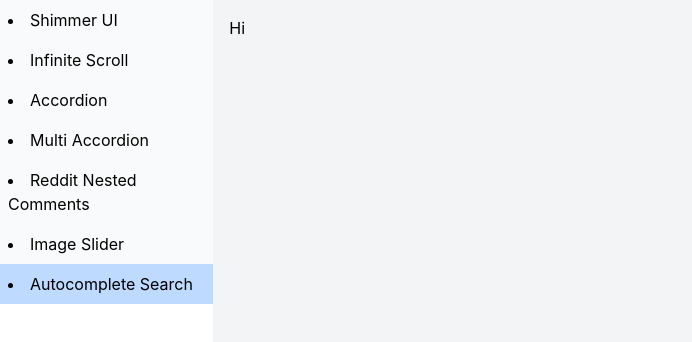
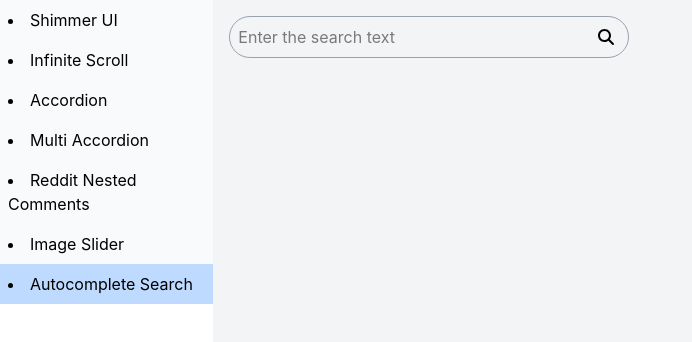
Before and after one commit to meghatelang/system-deisgn-lld, a React (Vite) app in the folder frontend-lld/: page / in a window 1280 px wide. Both pictures are taken after a click on the item "Autocomplete Search". Shown: the top 342 px of the page, without its empty margins (0-692 px from the left). Built offline with nearby package versions, Linux system fonts and the light colour scheme; no server answers; the HTML template or start-up script is replaced by a standard one.

Commit message:
Updated search css

```diff
--- a/frontend-lld/src/components/autocomplete-search/index.tsx
+++ b/frontend-lld/src/components/autocomplete-search/index.tsx
@@ -1,5 +1,20 @@
+import { faSearch } from "@fortawesome/free-solid-svg-icons";
+import { FontAwesomeIcon } from "@fortawesome/react-fontawesome";
+
 const AutocompleteSearch = () => {
-  return <div>Hi</div>;
+  return (
+    <div className="relative w-100 p-2 border border-gray-400 rounded-full">
+      <input
+        type="text"
+        placeholder="Enter the search text"
+        className="w-full outline-none"
+      />
+      <FontAwesomeIcon
+        icon={faSearch}
+        className="absolute right-3 top-1/2 -translate-y-1/2"
+      />
+    </div>
+  );
 };
 
 export default AutocompleteSearch;
```
